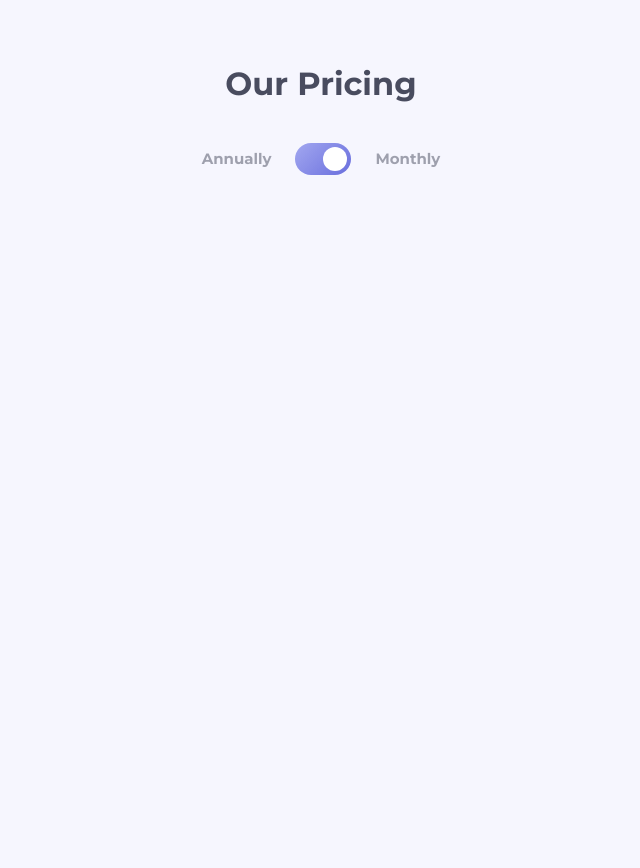
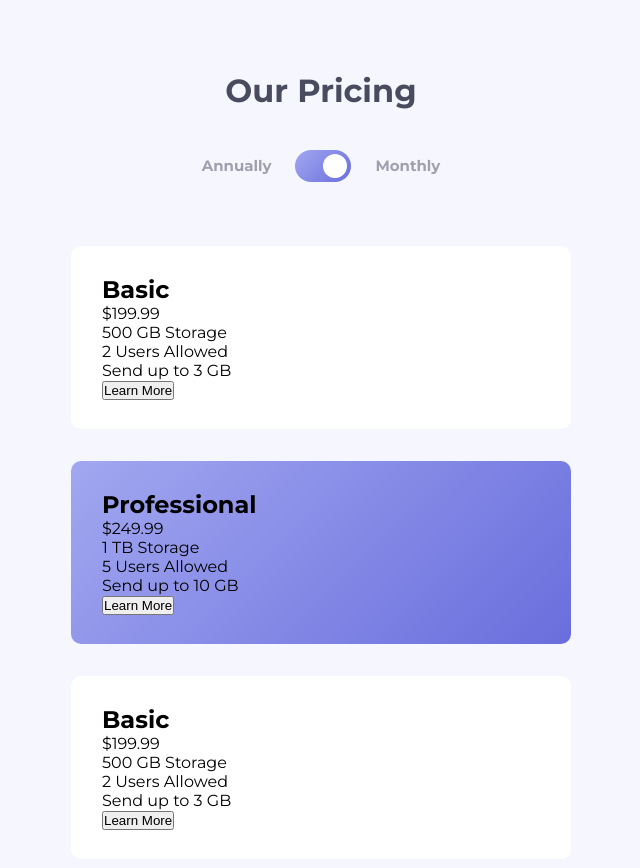
Before and after one commit to ionStici/pricing-component-with-toggle, a website built with Vite: page index.html in a window 1280 px wide. Both pictures are taken after a click on the button 642 px from the left and 159 px from the top of the page. Shown: the whole page, without its empty margins (319-959 px from the left). Before the commit the page ends 800 px from the top, so only its background shows below. Built offline with nearby package versions, Linux system fonts and the light colour scheme.

Commit message:
Add cards

```diff
--- a/components/Card.js
+++ b/components/Card.js
@@ -1,23 +1,40 @@
-// Basic
-// &dollar;19.99
-// &dollar;199.99
-// 500 GB Storage
-// 2 Users Allowed
-// Send up to 3 GB
-// Learn More
+import store from '../store/store';
 
-// Professional
-// &dollar;24.99
-// &dollar;249.99
-// 1 TB Storage
-// 5 Users Allowed
-// Send up to 10 GB
-// Learn More
+let basic = store.getState().toggle.basic;
+let pro = store.getState().toggle.pro;
+let master = store.getState().toggle.basic;
 
-// Master
-// &dollar;39.99
-// &dollar;399.99
-// 2 TB Storage
-// 10 Users Allowed
-// Send up to 20 GB
-// Learn More
+export let cardBasic, cardPro, cardMaster;
+
+store.subscribe(() => {
+    basic = store.getState().toggle.basic;
+    pro = store.getState().toggle.pro;
+    master = store.getState().toggle.basic;
+
+    cardBasic = CreateCard(basic.title, basic.price, basic.list);
+    cardPro = CreateCard(pro.title, pro.price, pro.list);
+    cardMaster = CreateCard(master.title, master.price, master.list);
+
+    console.log(basic);
+});
+
+const CreateCard = function (plan, price, data) {
+    return `
+        <section class="card ${plan === 'Professional' ? 'card--blue' : ''}">
+            <h2 class="card__h2">${plan}</h2>
+            <p class="card__price-box"><span class="card__dollar">$</span><span class="card__price">${price}</span></p>
+
+            <ul class="card__list">
+                <li class="card__item">${data[0]}</li>
+                <li class="card__item">${data[1]}</li>
+                <li class="card__item">${data[2]}</li>
+            </ul>
+
+            <button class="card__btn">Learn More</button>
+        </section>
+    `;
+};
+
+cardBasic = CreateCard(basic.title, basic.price, basic.list);
+cardPro = CreateCard(pro.title, pro.price, pro.list);
+cardMaster = CreateCard(master.title, master.price, master.list);
--- a/main.js
+++ b/main.js
@@ -1,4 +1,18 @@
 import './scss/main.scss';
+import { subscribe } from './store/store';
 import Header from './components/Header';
+import { cardBasic, cardPro, cardMaster } from './components/Card';
 
-document.querySelector('#app').appendChild(Header);
+const app = document.querySelector('#app');
+const main = document.createElement('main');
+main.classList.add('main');
+
+const render = function () {
+    main.innerHTML = [cardBasic, cardPro, cardMaster].join('');
+    main.prepend(Header);
+    app.appendChild(main);
+};
+
+render();
+
+subscribe(render);
--- a/scss/_base.scss
+++ b/scss/_base.scss
@@ -27,3 +27,7 @@ body {
     font-family: 'Montserrat', sans-serif;
     background-color: var(--color-very-light-gray-blue);
 }
+
+.main {
+    margin-bottom: 71px;
+}
--- /dev/null
+++ b/scss/_card.scss
@@ -0,0 +1,39 @@
+.card {
+    max-width: 500px;
+    margin: 0 auto;
+    padding: 29px 31px;
+
+    border-radius: 10px;
+    background-color: var(--color-white);
+
+    &--blue {
+        background-color: revert;
+        background-image: var(--linear-gradient-main);
+    }
+
+    &:not(:last-child) {
+        margin-bottom: 32px;
+    }
+
+    &__h2 {
+    }
+
+    &__price-box {
+    }
+
+    &__dollar P {
+    }
+
+    &__price {
+    }
+
+    &__list {
+        list-style: none;
+    }
+
+    &__item {
+    }
+
+    &__btn {
+    }
+}
--- a/scss/_header.scss
+++ b/scss/_header.scss
@@ -1,6 +1,10 @@
 .header {
     text-align: center;
     padding: 64px 0 80px 0;
+
+    @media only screen and (min-width: 800px) {
+        padding: 71px 0 64px 0;
+    }
 
     &__toggler-wrapper {
         display: flex;
--- a/scss/main.scss
+++ b/scss/main.scss
@@ -1,2 +1,3 @@
 @import './base';
 @import './header';
+@import './card';
--- a/store/toggleSlice.js
+++ b/store/toggleSlice.js
@@ -4,28 +4,39 @@ const options = {
     name: 'toggle',
     initialState: {
         plan: 'Annually',
-        basic: 19.99,
-        pro: 24.99,
-        master: 39.99,
+
+        basic: {
+            price: 19.99,
+            title: 'Basic',
+            list: ['500 GB Storage', '2 Users Allowed', 'Send up to 3 GB'],
+        },
+
+        pro: {
+            price: 24.99,
+            title: 'Professional',
+            list: ['1 TB Storage', '5 Users Allowed', 'Send up to 10 GB'],
+        },
+
+        master: {
+            price: 39.99,
+            title: 'Master',
+            list: ['2 TB Storage', '10 Users Allowed', 'Send up to 20 GB'],
+        },
     },
 
     reducers: {
         toggleAnnually: (state, action) => {
-            return {
-                plan: 'Annually',
-                basic: 19.99,
-                pro: 24.99,
-                master: 39.99,
-            };
+            state.plan = 'Annually';
+            state.basic.price = 19.99;
+            state.pro.price = 24.99;
+            state.master.price = 39.99;
         },
 
         toggleMonthly: (state, action) => {
-            return {
-                plan: 'Monthly',
-                basic: 199.99,
-                pro: 249.99,
-                master: 399.99,
-            };
+            state.plan = 'Monthly';
+            state.basic.price = 199.99;
+            state.pro.price = 249.99;
+            state.master.price = 399.99;
         },
     },
 };
```
